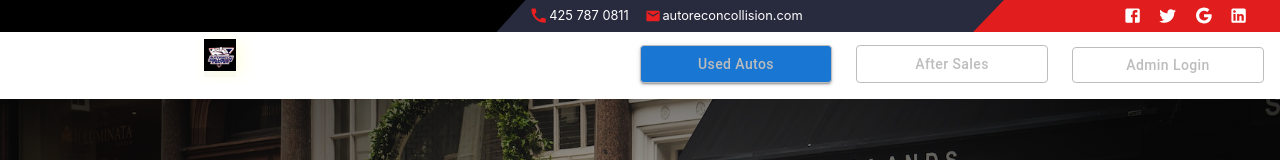
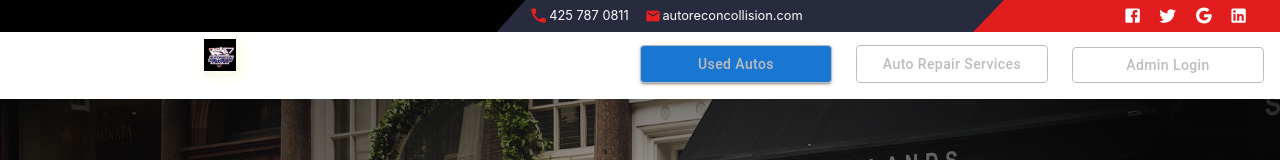
Before and after one commit to pflaquer/car-dealership, a React (Vite) app: page / in a window 1280 px wide. Shown: the top 160 px of the page. Built offline with nearby package versions, Linux system fonts and the light colour scheme.

Commit message:
Update MainMenu.tsx

```diff
--- a/src/components/MainMenu/MainMenu.tsx
+++ b/src/components/MainMenu/MainMenu.tsx
@@ -249,7 +249,7 @@ function MainMenu() {
                 </Button>
               </NavLink>
               <NavLink
-                to="/after-sales"
+                to="https://www.autoreconcollision.com"
                 style={({ isActive }) => ({
                   backgroundColor: isActive ? "#ed1f1f" : "initial",
                 })}
@@ -265,7 +265,7 @@ function MainMenu() {
                     border: "1px solid #bdbdbd",
                   }}
                 >
-                  After sales
+                  Auto Repair Services
                 </Button>
               </NavLink>
               <NavLink
```
